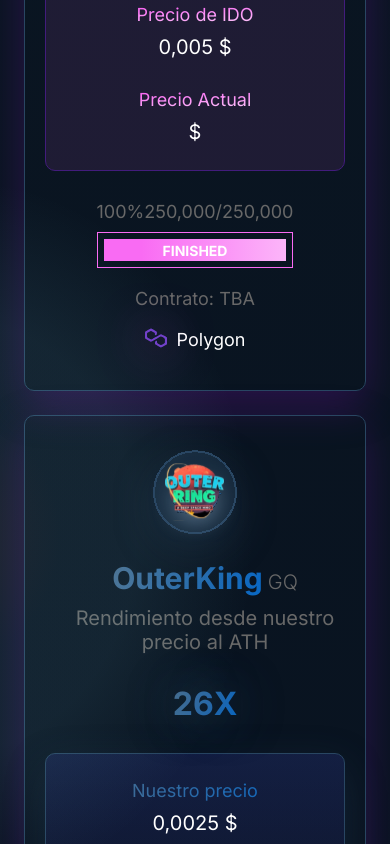
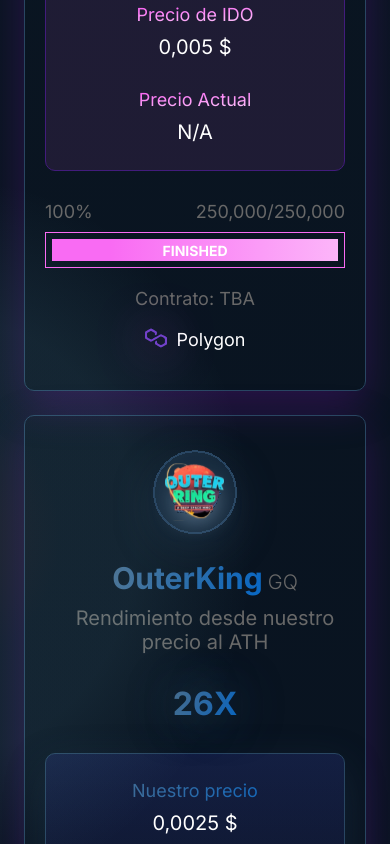
Before and after one commit to tayyabferozi/presale-news, a React (Create React App) app: page / in a window 390 px wide. Shown: the part 1620-2464 px from the top of the page. Built offline with nearby package versions, Linux system fonts and the light colour scheme.

Commit message:
minor fixes

```diff
--- a/src/pages/Invest/Completed/index.jsx
+++ b/src/pages/Invest/Completed/index.jsx
@@ -125,7 +125,9 @@
                     </div>
                     <div>
                       <div className="title">Precio Actual</div>
-                      <div className="fs-20 mt-10">{price3} $</div>
+                      <div className="fs-20 mt-10">
+                        {price3 ? price3 + " $" : "N/A"}{" "}
+                      </div>
                     </div>
                   </div>
 
--- a/src/styles/styles.scss
+++ b/src/styles/styles.scss
@@ -402,6 +402,10 @@
         .item-foot-left {
           flex-grow: 1;
           max-width: 440px;
+
+          @media screen and (max-width: 575px) {
+            width: 100%;
+          }
         }
 
         .item-foot-right {
```
